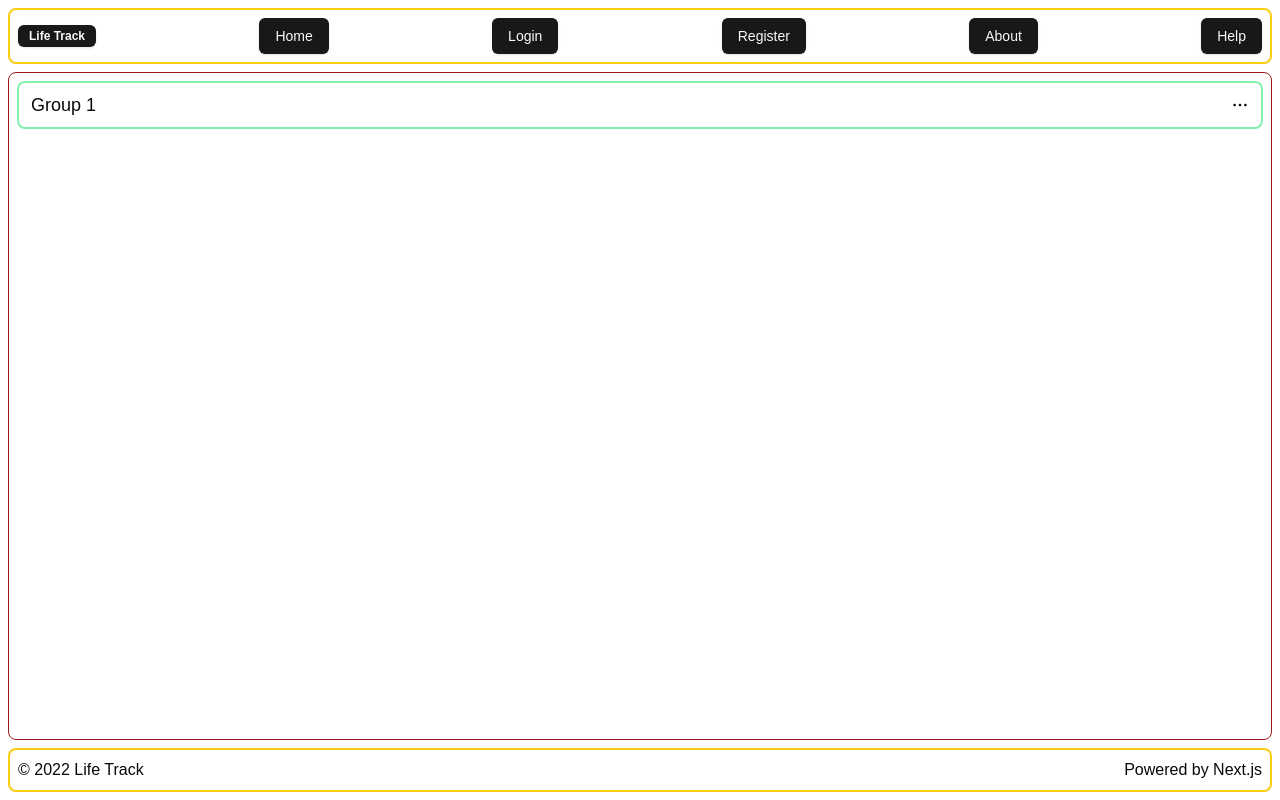
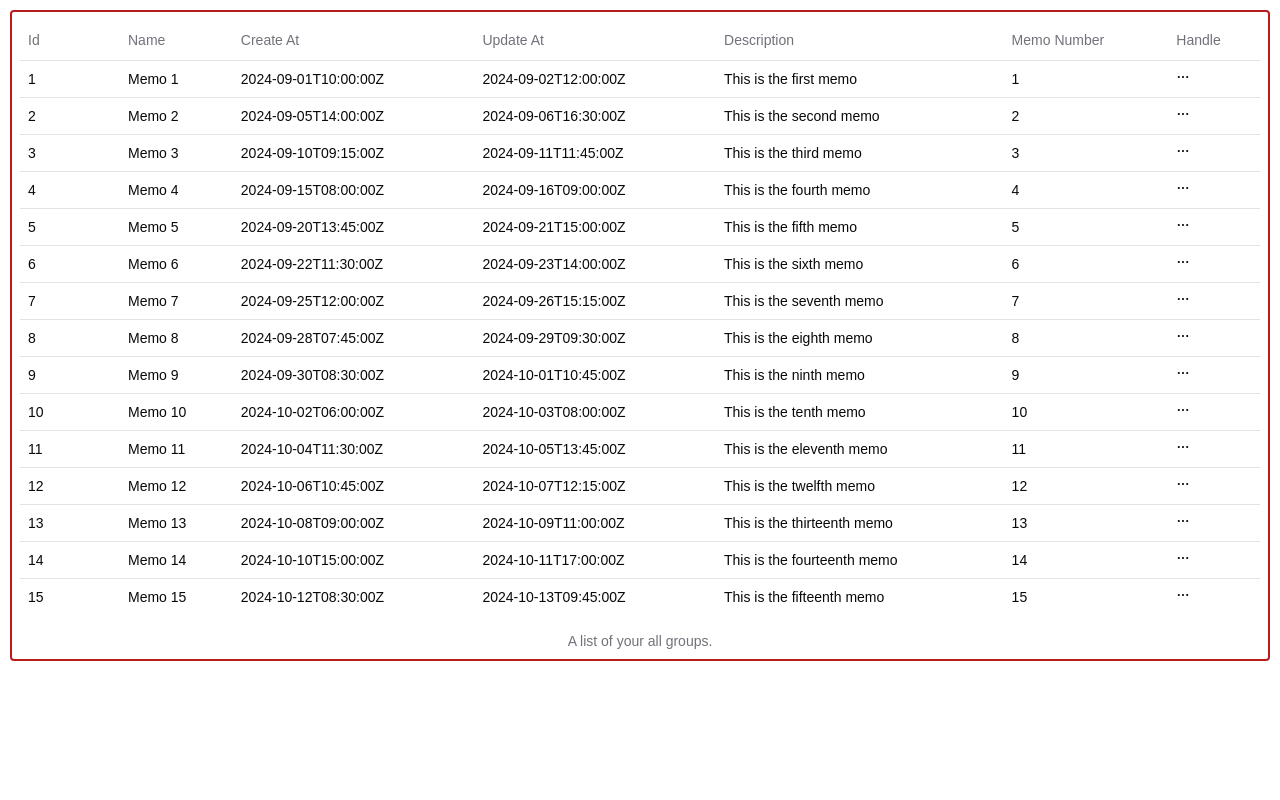
Before and after one commit to zeroicey/life_track_web, a Next.js app: page /memo in a window 1280 px wide. Built offline with nearby package versions, Linux system fonts and the light colour scheme.

Commit message:
update memo style

```diff
--- a/src/app/globals.css
+++ b/src/app/globals.css
@@ -9,6 +9,7 @@ body {
 html,
 body,
 :root {
+  padding: 5px;
   height: 100%;
 }
 
--- a/src/app/layout.tsx
+++ b/src/app/layout.tsx
@@ -31,26 +31,9 @@ export default function RootLayout({
   return (
     <html lang="en">
       <body
-        className={`${geistSans.variable} ${geistMono.variable} antialiased p-2 flex flex-col justify-around gap-2`}
+        className={`${geistSans.variable} ${geistMono.variable} antialiased`}
       >
-        <header className="w-full border-2 rounded-lg border-yellow-400 p-2 flex justify-between items-center">
-          <Badge>Life Track</Badge>
-          <Button>Home</Button>
-          <Button>Login</Button>
-          <Button>Register</Button>
-          <Button>About</Button>
-          <Button>Help</Button>
-        </header>
         {children}
-        <div className="w-full border-2 rounded-lg border-yellow-400 p-2 flex justify-between items-center">
-          <p>© 2022 Life Track</p>
-          <p>
-            Powered by{" "}
-            <a href="https://nextjs.org" target="_blank" rel="noopener">
-              Next.js
-            </a>
-          </p>
-        </div>
       </body>
     </html>
   );
--- a/src/app/memo/page.tsx
+++ b/src/app/memo/page.tsx
@@ -7,26 +7,194 @@ import {
   DropdownMenuTrigger,
 } from "@/components/ui/dropdown-menu";
 import { IoIosMore } from "react-icons/io";
+import {
+  Table,
+  TableBody,
+  TableCaption,
+  TableCell,
+  TableFooter,
+  TableHead,
+  TableHeader,
+  TableRow,
+} from "@/components/ui/table";
+import Link from "next/link";
 
-export default function MemoGroups() {
+const groups = [
+  {
+    id: 1,
+    name: "Memo 1",
+    created_at: "2024-09-01T10:00:00Z",
+    updated_at: "2024-09-02T12:00:00Z",
+    description: "This is the first memo",
+    memo_number: 1,
+  },
+  {
+    id: 2,
+    name: "Memo 2",
+    created_at: "2024-09-05T14:00:00Z",
+    updated_at: "2024-09-06T16:30:00Z",
+    description: "This is the second memo",
+    memo_number: 2,
+  },
+  {
+    id: 3,
+    name: "Memo 3",
+    created_at: "2024-09-10T09:15:00Z",
+    updated_at: "2024-09-11T11:45:00Z",
+    description: "This is the third memo",
+    memo_number: 3,
+  },
+  {
+    id: 4,
+    name: "Memo 4",
+    created_at: "2024-09-15T08:00:00Z",
+    updated_at: "2024-09-16T09:00:00Z",
+    description: "This is the fourth memo",
+    memo_number: 4,
+  },
+  {
+    id: 5,
+    name: "Memo 5",
+    created_at: "2024-09-20T13:45:00Z",
+    updated_at: "2024-09-21T15:00:00Z",
+    description: "This is the fifth memo",
+    memo_number: 5,
+  },
+  {
+    id: 6,
+    name: "Memo 6",
+    created_at: "2024-09-22T11:30:00Z",
+    updated_at: "2024-09-23T14:00:00Z",
+    description: "This is the sixth memo",
+    memo_number: 6,
+  },
+  {
+    id: 7,
+    name: "Memo 7",
+    created_at: "2024-09-25T12:00:00Z",
+    updated_at: "2024-09-26T15:15:00Z",
+    description: "This is the seventh memo",
+    memo_number: 7,
+  },
+  {
+    id: 8,
+    name: "Memo 8",
+    created_at: "2024-09-28T07:45:00Z",
+    updated_at: "2024-09-29T09:30:00Z",
+    description: "This is the eighth memo",
+    memo_number: 8,
+  },
+  {
+    id: 9,
+    name: "Memo 9",
+    created_at: "2024-09-30T08:30:00Z",
+    updated_at: "2024-10-01T10:45:00Z",
+    description: "This is the ninth memo",
+    memo_number: 9,
+  },
+  {
+    id: 10,
+    name: "Memo 10",
+    created_at: "2024-10-02T06:00:00Z",
+    updated_at: "2024-10-03T08:00:00Z",
+    description: "This is the tenth memo",
+    memo_number: 10,
+  },
+  {
+    id: 11,
+    name: "Memo 11",
+    created_at: "2024-10-04T11:30:00Z",
+    updated_at: "2024-10-05T13:45:00Z",
+    description: "This is the eleventh memo",
+    memo_number: 11,
+  },
+  {
+    id: 12,
+    name: "Memo 12",
+    created_at: "2024-10-06T10:45:00Z",
+    updated_at: "2024-10-07T12:15:00Z",
+    description: "This is the twelfth memo",
+    memo_number: 12,
+  },
+  {
+    id: 13,
+    name: "Memo 13",
+    created_at: "2024-10-08T09:00:00Z",
+    updated_at: "2024-10-09T11:00:00Z",
+    description: "This is the thirteenth memo",
+    memo_number: 13,
+  },
+  {
+    id: 14,
+    name: "Memo 14",
+    created_at: "2024-10-10T15:00:00Z",
+    updated_at: "2024-10-11T17:00:00Z",
+    description: "This is the fourteenth memo",
+    memo_number: 14,
+  },
+  {
+    id: 15,
+    name: "Memo 15",
+    created_at: "2024-10-12T08:30:00Z",
+    updated_at: "2024-10-13T09:45:00Z",
+    description: "This is the fifteenth memo",
+    memo_number: 15,
+  },
+];
+
+export default function TableDemo() {
   return (
-    <div className="w-full flex flex-grow flex-col gap-2 border border-red-800 rounded-lg p-2">
-      <div className="w-full border-2 rounded-lg border-green-300 text-lg py-2 px-3 flex justify-between items-center">
-        Group 1
+    <div className="border-2 rounded p-2 border-red-700">
+      <Table>
+        <TableCaption>A list of your all groups.</TableCaption>
+        <TableHeader>
+          <TableRow>
+            <TableHead className="w-[100px] hidden md:table-cell">Id</TableHead>
+            <TableHead>Name</TableHead>
+            <TableHead className="hidden md:table-cell">Create At</TableHead>
+            <TableHead className="hidden md:table-cell">Update At</TableHead>
+            <TableHead>Description</TableHead>
+            <TableHead className="hidden md:table-cell">Memo Number</TableHead>
+            <TableHead>Handle</TableHead>
+          </TableRow>
+        </TableHeader>
+        <TableBody>
+          {groups.map((group) => (
+            <TableRow key={group.id}>
+              <TableCell className="font-medium hidden md:table-cell">
+                {group.id}
+              </TableCell>
+              <TableCell>
+                <Link href={`/memo/${group.name}`}>{group.name}</Link>
+              </TableCell>
+              <TableCell className="hidden md:table-cell">
+                {group.created_at}
+              </TableCell>
+              <TableCell className="hidden md:table-cell">
+                {group.updated_at}
+              </TableCell>
+              <TableCell>{group.description}</TableCell>
+              <TableCell className="hidden md:table-cell">
+                {group.memo_number}
+              </TableCell>
+              <TableCell>
                 <DropdownMenu>
                   <DropdownMenuTrigger>
                     <IoIosMore />
                   </DropdownMenuTrigger>
                   <DropdownMenuContent>
-            <DropdownMenuLabel>My Account</DropdownMenuLabel>
+                    <DropdownMenuLabel>{group.name}</DropdownMenuLabel>
                     <DropdownMenuSeparator />
-            <DropdownMenuItem>Profile</DropdownMenuItem>
-            <DropdownMenuItem>Billing</DropdownMenuItem>
-            <DropdownMenuItem>Team</DropdownMenuItem>
-            <DropdownMenuItem>Subscription</DropdownMenuItem>
+                    <DropdownMenuItem>Delete</DropdownMenuItem>
+                    <DropdownMenuItem>Empty</DropdownMenuItem>
+                    <DropdownMenuItem>Edit</DropdownMenuItem>
                   </DropdownMenuContent>
                 </DropdownMenu>
-      </div>
+              </TableCell>
+            </TableRow>
+          ))}
+        </TableBody>
+      </Table>
     </div>
   );
 }
--- a/src/components/memo/MemoItem.tsx
+++ b/src/components/memo/MemoItem.tsx
@@ -12,7 +12,7 @@ export default function MemoItem() {
       </div>
       <Separator />
       <div className="">Text</div>
-      <div className="flex flex-wrap justify-around gap-2">
+      <div className="grid grid-cols-3 md:flex md:flex-wrap justify-around gap-2">
         <div className="aspect-square bg-gray-300">Attach 1</div>
         <div className="aspect-square bg-gray-300">Attach 2</div>
         <div className="aspect-square bg-gray-300">Attach 3</div>
```
Lines whose indentation alone changed are shown as unchanged.
